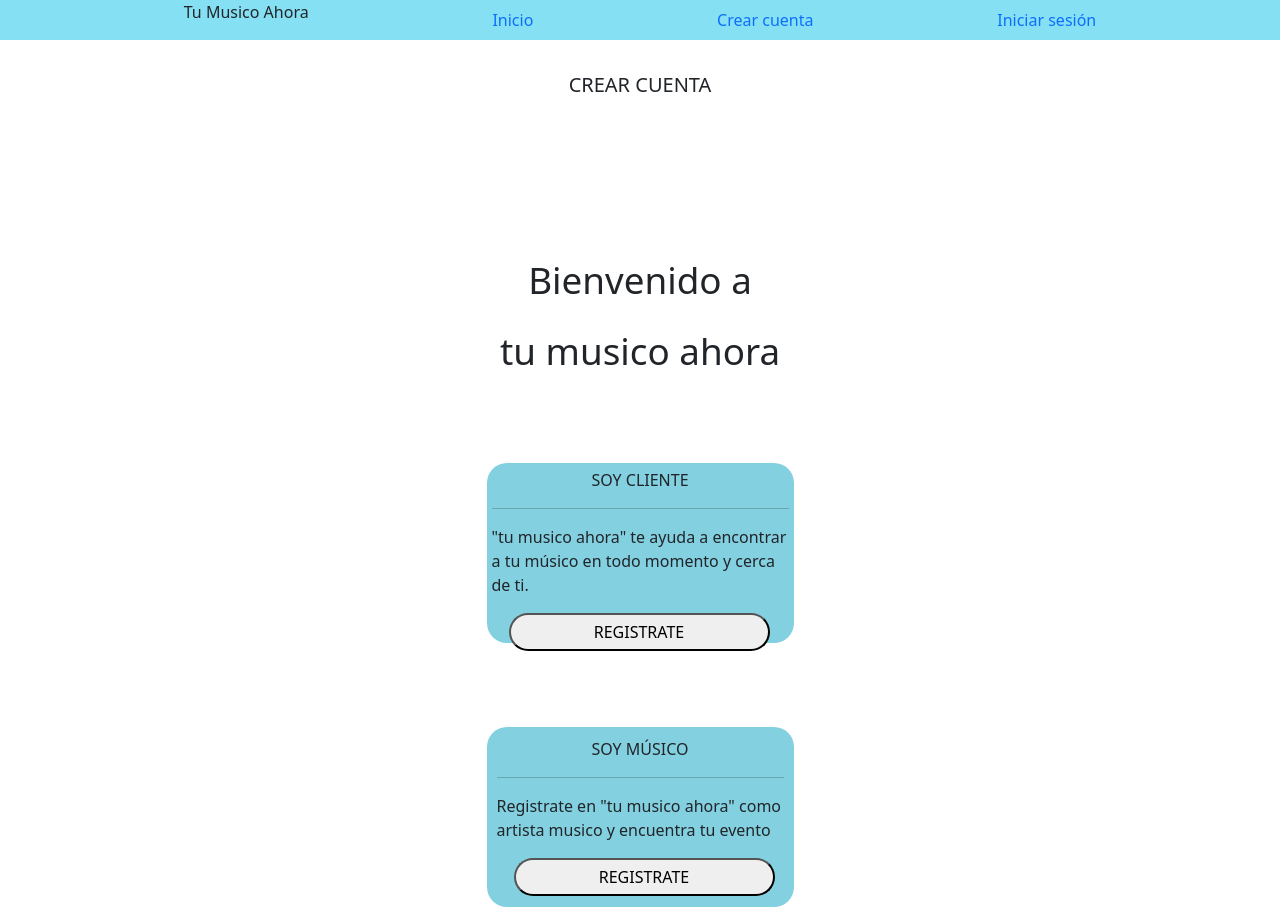
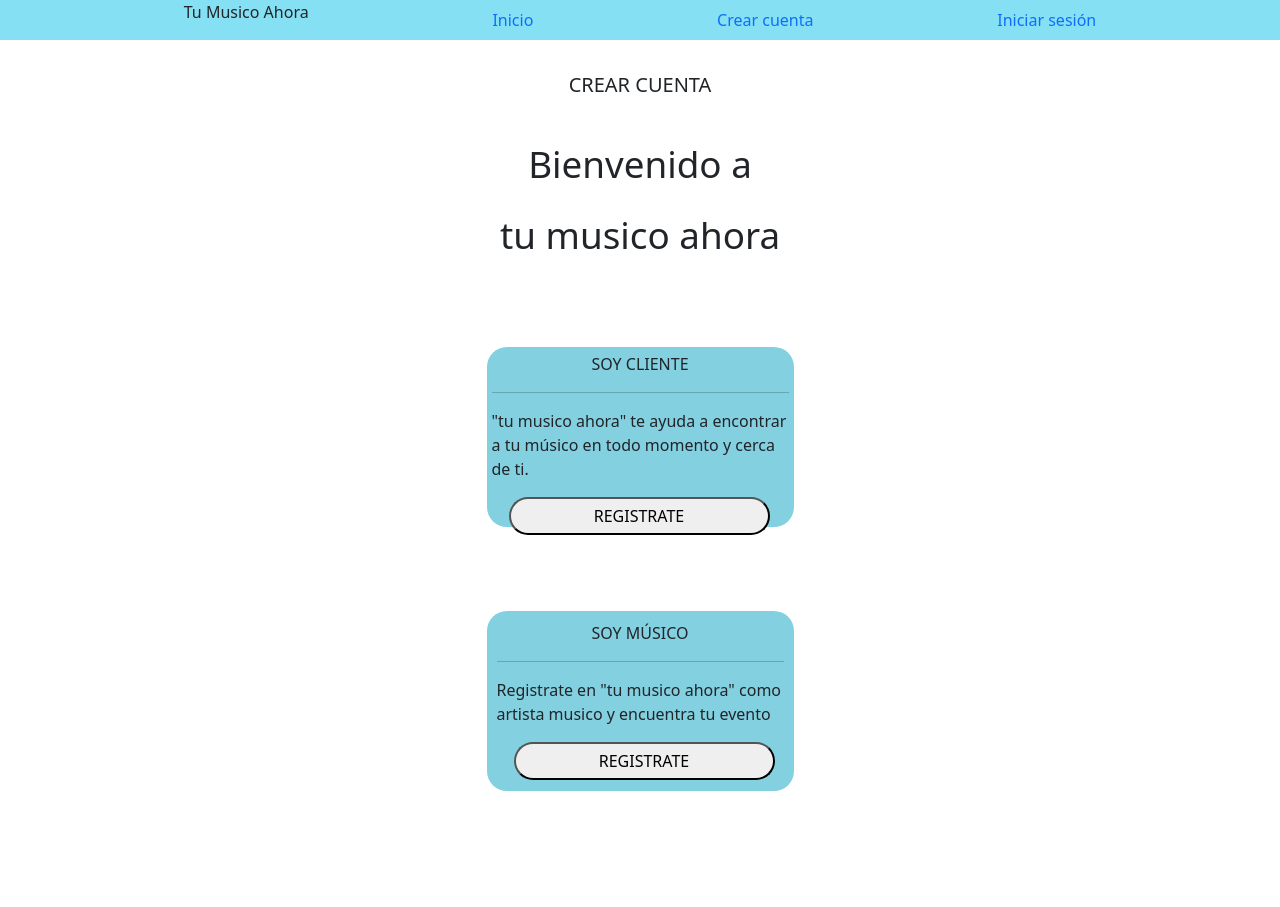
Before and after one commit to Kodemia-MusicApp/MusicApp-FrontEnd, a React app: page /crearcuenta/cliente in a window 1280 px wide. After the commit the page ends 870 px from the top, so only its background shows below. Built offline with nearby package versions, Linux system fonts and the light colour scheme.

Commit message:
1 file modified

```diff
--- a/src/Pages/InicioSesion/InicioSesion.scss
+++ b/src/Pages/InicioSesion/InicioSesion.scss
@@ -34,7 +34,7 @@
 .Bienvenida {
     font-size: 2.3rem;
     font-style: normal;
-    margin-top: 153px;
+    margin-top: 37px;
     text-align: center;
 }
 
```
